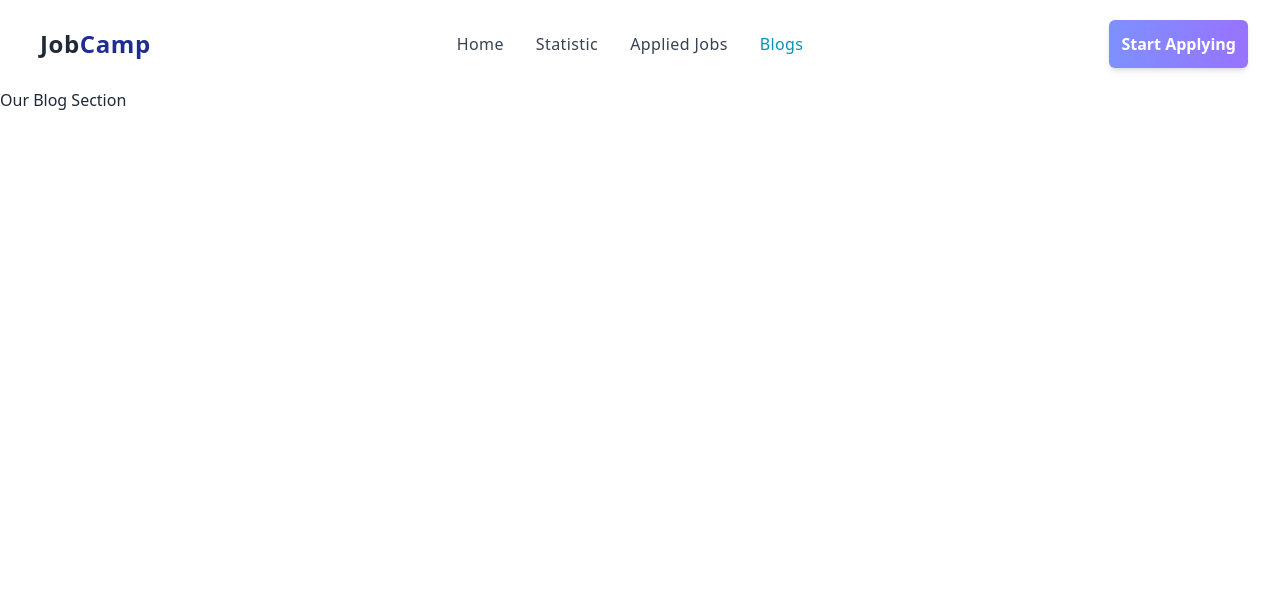
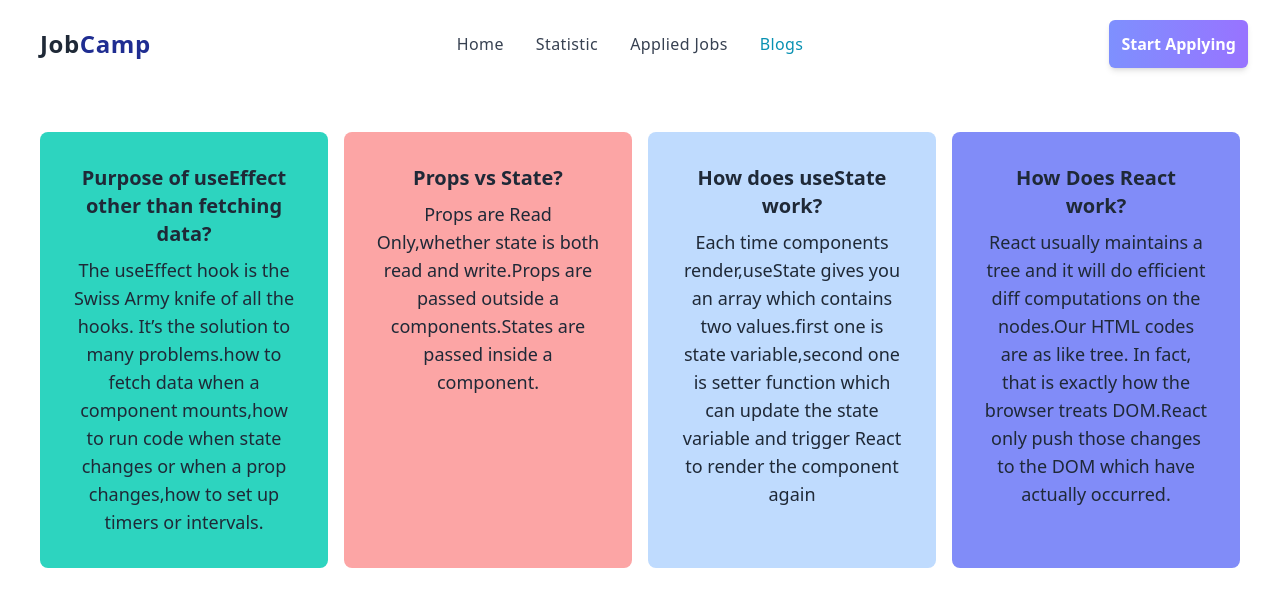
Before and after one commit to istiaq-tanim/carrer-hub, a React (Vite) app: page /blogs in a window 1280 px wide. Shown: the top 606 px of the page. Built offline with nearby package versions, Linux system fonts and the light colour scheme.

Commit message:
show all button added

```diff
--- a/public/featuredJob.json
+++ b/public/featuredJob.json
@@ -23,7 +23,7 @@
   "company_name": "Netflix",
   "remote_or_onsite": "Onsite",
   "location": "New York City,USA",
-  "fulltime_or_parttime": "Full-time",
+  "fulltime_or_parttime": "Part-time",
   "salary": "$80,000 - $100,000",
   "job_description": "We are seeking a dynamic and innovative Marketing Manager to join our team. The ideal candidate will have experience in creating and implementing successful marketing strategies that drive business growth. The successful candidate will work collaboratively with cross-functional teams to develop and execute marketing campaigns that engage customers and build brand awareness.",
   "job_responsibility": "As a Marketing Manager, your main responsibility is to develop and implement marketing strategies that align with the organization's goals and objectives. This involves creating and executing marketing campaigns across various channels, including social media, email marketing, and events, and managing and coordinating marketing initiatives with cross-functional teams. You will conduct market research and analyze customer data to identify trends and insights, and monitor and measure the effectiveness of marketing campaigns to adjust strategies accordingly.",
--- a/src/components/Blogs/Blogs.jsx
+++ b/src/components/Blogs/Blogs.jsx
@@ -2,8 +2,34 @@ import React from 'react';
 
 const Blogs = () => {
     return (
-        <div>
-            <h3>Our Blog Section</h3>
+        <div className='md:flex my-container'>
+            <div className="my-5 card w-full lg:w-1/3 bg-base-100 p-2">
+                <div class="card-body items-center text-center bg-teal-400 rounded-lg">
+                <h2 class="card-title text-xl">Purpose of useEffect other than fetching data?</h2>
+                <p className='text-lg'>The useEffect hook is the Swiss Army knife of all the hooks. It’s the solution to many problems.how to fetch data when a component mounts,how to run code when state changes or when a prop changes,how to set up timers or intervals.</p>
+                </div>
+            </div>
+            <div className="my-5 card w-full lg:w-1/3 bg-base-100 p-2">
+                <div className="card-body items-center text-center bg-red-300 rounded-lg">
+                <h2 className="card-title text-xl">Props vs State?</h2>
+                <p className='text-lg'>Props are Read Only,whether state is both read and write.Props are passed outside a components.States are passed inside a component.</p>
+                </div>
+            </div>
+            <div className="my-5 card w-full lg:w-1/3 bg-base-100 p-2">
+                <div className="card-body items-center text-center bg-blue-200 rounded-lg">
+                <h2 className="card-title text-xl">How does useState work?
+                </h2>
+                <p  className='text-lg'>Each time components render,useState gives you an array which contains two values.first one is state variable,second one is setter function which can update the state variable and trigger React to render the component again</p>
+                </div>
+            </div>
+
+            <div className="my-5 card w-full lg:w-1/3 bg-base-100 p-2">
+                <div className="card-body items-center text-center bg-indigo-400 rounded-lg">
+                <h2 className="card-title text-xl">How Does React work?</h2>
+                <p className='text-lg'>React usually maintains a tree and it will do efficient diff computations on the nodes.Our HTML codes are as like tree. In fact, that is exactly how the browser treats DOM.React only push those changes to the DOM which have actually occurred.</p>
+
+                </div>
+            </div>
         </div>
     );
 };
--- a/src/components/Jobs/Jobs.jsx
+++ b/src/components/Jobs/Jobs.jsx
@@ -1,9 +1,15 @@
-import React from 'react';
+import React, { useState } from 'react';
 import { useLoaderData } from 'react-router-dom';
 import FeaturedJob from '../featuredJob/FeaturedJob';
 
 const Jobs = () => {
+    const [show,setShow]=useState(false)
     const featuredJob=useLoaderData();
+
+    const handleShow=()=>
+    {
+        setShow(!show)
+    }
     return (
         <div>
             <div className='my-container my-10'>
@@ -12,12 +18,12 @@ const Jobs = () => {
              <div className='grid md:grid-cols-2 gap-5 mt-10'>
              {
 
-                featuredJob.map(job => <FeaturedJob key={job.id} job={job}></FeaturedJob>)
+                featuredJob.slice(0,show?6:4).map(job => <FeaturedJob key={job.id} job={job}></FeaturedJob>)
              }
 
              </div>
              <div className='flex justify-center mt-10'>
-             <button className='btn-primary'>See All Jobs</button>
+             {!show && <button className='btn-primary' onClick={handleShow}>See All Jobs</button>}
              </div>
             </div>
         </div>
```
